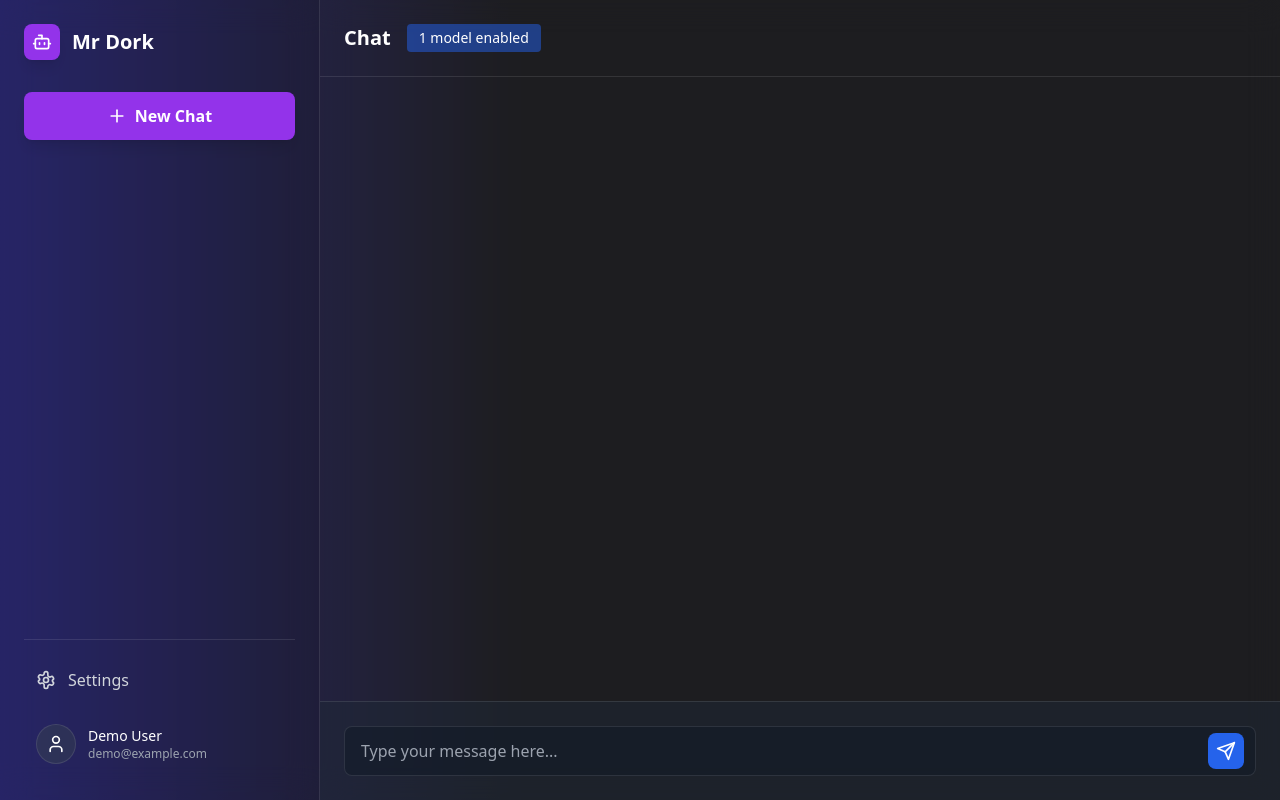
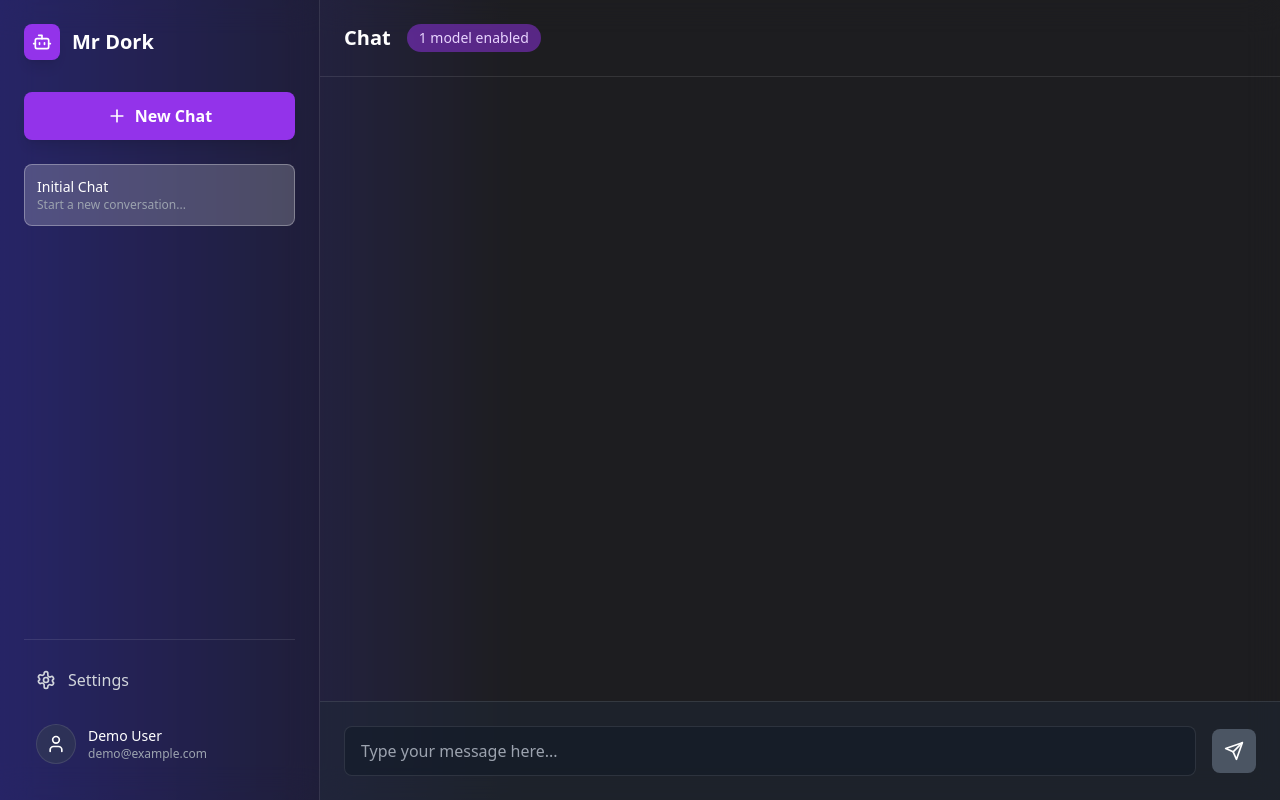
Before and after one commit to axs03/modelaio, a React (Vite) app in the folder frontend/: page / in a window 1280 px wide. Built offline with nearby package versions, Linux system fonts and the light colour scheme.

Commit message:
fix: Resolve UI bugs from issues #8 and #9
This commit hides the 'New Chat' button when settings are open and moves the send button outside the text box. Closes #8, Closes #9.

```diff
--- a/frontend/src/App.jsx
+++ b/frontend/src/App.jsx
@@ -49,7 +49,9 @@ function App() {
     'Google Gemini': { enabled: false, isBaseline: false, apiKey: '' }
   });
 
-  // --- NEW: State is lifted up to manage all chats and the active one ---
+  // --- NEW: State for the sidebar view is lifted up to App ---
+  const [sidebarView, setSidebarView] = useState('chat');
+
   const [chats, setChats] = useState([
     { id: 1, title: 'Initial Chat', messages: [] }
   ]);
@@ -65,6 +67,7 @@ function App() {
     };
     setChats(prevChats => [...prevChats, newChat]);
     setActiveChatId(newChat.id);
+    setSidebarView('chat'); // Ensure we are in chat view
   };
 
   const handleSetMessages = (newMessages) => {
@@ -74,7 +77,6 @@ function App() {
       )
     );
   };
-  // --- END OF NEW STATE LOGIC ---
 
   const enabledModelsCount = useMemo(() => {
     return Object.values(settings).filter(modelSettings => modelSettings.enabled).length;
@@ -101,14 +103,17 @@ function App() {
         activeChatId={activeChatId}
         onNewChat={handleNewChat}
         onSelectChat={setActiveChatId}
+        sidebarView={sidebarView}
+        setSidebarView={setSidebarView}
       />
       <ChatWindow
-        key={activeChatId} // Add key to force re-mount on chat change
+        key={activeChatId}
         enabledModelsCount={enabledModelsCount}
         enabledModelNames={enabledModelNames}
         baselineModelName={baselineModelName}
         messages={activeChat.messages}
         setMessages={handleSetMessages}
+        setSidebarView={setSidebarView} // Pass setSidebarView to ChatWindow
       />
     </div>
   );
--- a/frontend/src/components/ChatWindow.jsx
+++ b/frontend/src/components/ChatWindow.jsx
@@ -36,7 +36,7 @@ const UserMessage = ({ message }) => (
 );
 
 
-const ChatWindow = ({ enabledModelsCount, enabledModelNames, baselineModelName, messages, setMessages }) => {
+const ChatWindow = ({ enabledModelsCount, enabledModelNames, baselineModelName, messages, setMessages, setSidebarView }) => {
     const [input, setInput] = useState('');
     const [isAiTyping, setIsAiTyping] = useState(false);
     const chatEndRef = useRef(null);
@@ -50,7 +50,7 @@ const ChatWindow = ({ enabledModelsCount, enabledModelNames, baselineModelName,
     }, [messages, isAiTyping]);
 
     const handleSend = () => {
-        if (input.trim() === '' || enabledModelsCount === 0) return;
+        if (input.trim() === '' || enabledModelsCount < 2) return;
         const timestamp = new Date().toLocaleTimeString('en-US', { hour: 'numeric', minute: 'numeric', second: 'numeric', hour12: true });
         const userMessage = { id: Date.now(), text: input, sender: 'user', timestamp };
 
@@ -88,7 +88,7 @@ const ChatWindow = ({ enabledModelsCount, enabledModelNames, baselineModelName,
             <header className="p-6 border-b border-white/10 flex items-center space-x-4">
                 <h1 className="text-xl font-semibold text-white">Chat</h1>
                 {enabledModelsCount > 0 && (
-                    <span className="text-sm bg-blue-600/50 text-white-200 px-3 py-1 rounded">
+                    <span className="text-sm bg-purple-600/50 text-purple-200 px-3 py-1 rounded-full">
                         {enabledModelsCount} model{enabledModelsCount > 1 && 's'} enabled
                     </span>
                 )}
@@ -107,23 +107,31 @@ const ChatWindow = ({ enabledModelsCount, enabledModelNames, baselineModelName,
                 <div ref={chatEndRef} />
             </main>
             <footer className="p-6 bg-gray-800/50 border-t border-white/10">
-                <div className="relative">
+                <div className="flex items-center space-x-4">
                     <input
                         type="text"
                         value={input}
                         onChange={(e) => setInput(e.target.value)}
                         onKeyPress={handleKeyPress}
                         placeholder={enabledModelsCount > 0 ? "Type your message here..." : "Enable a model in settings to start chatting"}
-                        className="w-full bg-gray-900/50 border border-white/10 rounded-lg py-3 pl-4 pr-14 text-white placeholder-gray-400 focus:outline-none focus:ring-2 focus:ring-gray-500"
+                        className="flex-1 bg-gray-900/50 border border-white/10 rounded-lg py-3 px-4 text-white placeholder-gray-400 focus:outline-none focus:ring-2 focus:ring-purple-500"
                         disabled={isAiTyping || enabledModelsCount === 0}
                     />
-                    <button
-                        onClick={handleSend}
-                        className="absolute right-3 top-1/2 -translate-y-1/2 p-2 bg-blue-600 hover:bg-purple-700 rounded-lg transition-colors disabled:bg-gray-600 disabled:cursor-not-allowed"
-                        disabled={isAiTyping || enabledModelsCount === 0}
-                    >
-                        <SendIcon />
-                    </button>
+                    {/* --- NEW FEATURE: Tooltip for disabled button --- */}
+                    <div className="relative group">
+                        <button
+                            onClick={handleSend}
+                            className="p-3 bg-purple-600 hover:bg-purple-700 rounded-lg transition-colors disabled:bg-gray-600 disabled:cursor-not-allowed"
+                            disabled={isAiTyping || enabledModelsCount < 2}
+                        >
+                            <SendIcon />
+                        </button>
+                        {enabledModelsCount < 2 && (
+                            <div className="absolute bottom-full left-1/2 -translate-x-1/2 mb-2 w-max px-3 py-1.5 text-sm text-white bg-gray-900 border border-white/10 rounded-md opacity-0 group-hover:opacity-100 transition-opacity duration-300 pointer-events-none">
+                                Please enable more than one model. You can navigate to the <button onClick={() => setSidebarView('settings')} className="text-purple-400 underline hover:text-purple-300">settings</button> menu.
+                            </div>
+                        )}
+                    </div>
                 </div>
             </footer>
         </div>
--- a/frontend/src/components/Sidebar.jsx
+++ b/frontend/src/components/Sidebar.jsx
@@ -8,36 +8,19 @@ import React, { useState } from 'react';
 import { PlusIcon, SettingsIcon, UserIcon, BotIcon, EyeIcon, SaveIcon } from './Icons';
 import ToggleSwitch from './ToggleSwitch';
 
-// --- NEW: Added an EyeOffIcon for the toggle functionality ---
-const EyeOffIcon = () => <svg xmlns="http://www.w3.org/2000/svg" width="18" height="18" viewBox="0 0 24 24" fill="none" stroke="currentColor" strokeWidth="2" strokeLinecap="round" strokeLinejoin="round"><path d="M9.88 9.88a3 3 0 1 0 4.24 4.24" /><path d="M10.73 5.08A10.43 10.43 0 0 1 12 5c7 0 10 7 10 7a13.16 13.16 0 0 1-1.67 2.68" /><path d="M6.61 6.61A13.526 13.526 0 0 0 2 12s3 7 10 7a9.74 9.74 0 0 0 5.39-1.61" /><line x1="2" x2="22" y1="2" y2="22" /></svg>;
+const EyeOffIcon = () => <svg xmlns="[http://www.w3.org/2000/svg](http://www.w3.org/2000/svg)" width="18" height="18" viewBox="0 0 24 24" fill="none" stroke="currentColor" strokeWidth="2" strokeLinecap="round" strokeLinejoin="round"><path d="M9.88 9.88a3 3 0 1 0 4.24 4.24" /><path d="M10.73 5.08A10.43 10.43 0 0 1 12 5c7 0 10 7 10 7a13.16 13.16 0 0 1-1.67 2.68" /><path d="M6.61 6.61A13.526 13.526 0 0 0 2 12s3 7 10 7a9.74 9.74 0 0 0 5.39-1.61" /><line x1="2" x2="22" y1="2" y2="22" /></svg>;
 
-
-// The Sidebar now receives its state and configuration as props
-const Sidebar = ({ settings, setSettings, modelConfigurations }) => {
-    const [view, setView] = useState('chat');
+const Sidebar = ({ settings, setSettings, modelConfigurations, chats, activeChatId, onNewChat, onSelectChat, sidebarView, setSidebarView }) => {
     const [selectedModel, setSelectedModel] = useState('OpenAI');
-    const [chats, setChats] = useState([]);
-
-    // --- State to manage API key visibility ---
     const [isApiKeyVisible, setIsApiKeyVisible] = useState(false);
 
-    const handleNewChat = () => {
-        const newChat = {
-            id: Date.now(),
-            title: 'New Chat',
-            subtitle: 'Start a new conversation...'
-        };
-        setChats(prevChats => [...prevChats, newChat]);
-        setView('chat');
-    };
-
     const handleSettingsToggle = () => {
-        setView(prevView => prevView === 'settings' ? 'chat' : 'settings');
+        setSidebarView(prevView => prevView === 'settings' ? 'chat' : 'settings');
     };
 
     const handleToggleChange = (modelName, toggleId) => {
         setSettings(prevSettings => {
-            const newSettings = JSON.parse(JSON.stringify(prevSettings)); // Deep copy
+            const newSettings = JSON.parse(JSON.stringify(prevSettings));
             const currentModelSettings = newSettings[modelName];
 
             if (toggleId === 'isBaseline') {
@@ -71,7 +54,7 @@ const Sidebar = ({ settings, setSettings, modelConfigurations }) => {
     };
 
     const renderContent = () => {
-        if (view === 'settings') {
+        if (sidebarView === 'settings') {
             const currentConfig = modelConfigurations[selectedModel];
             const currentSettings = settings[selectedModel];
 
@@ -133,10 +116,15 @@ const Sidebar = ({ settings, setSettings, modelConfigurations }) => {
         return (
             <div className="flex-grow mt-6 space-y-2">
                 {chats.map(chat => (
-                    <div key={chat.id} className="p-3 rounded-lg bg-white/5 border border-white/10 animate-fade-in">
-                        <p className="text-white font-medium text-sm">{chat.title}</p>
-                        <p className="text-gray-400 text-xs">{chat.subtitle}</p>
-                    </div>
+                    <button
+                        key={chat.id}
+                        onClick={() => onSelectChat(chat.id)}
+                        className={`w-full text-left p-3 rounded-lg border transition-colors animate-fade-in ${activeChatId === chat.id ? 'bg-white/20 border-white/30' : 'bg-white/5 border-white/10 hover:bg-white/10'
+                            }`}
+                    >
+                        <p className="text-white font-medium text-sm truncate">{chat.title}</p>
+                        <p className="text-gray-400 text-xs truncate">{chat.messages.length > 0 ? chat.messages[0].text : 'Start a new conversation...'}</p>
+                    </button>
                 ))}
             </div>
         );
@@ -150,20 +138,24 @@ const Sidebar = ({ settings, setSettings, modelConfigurations }) => {
                 </div>
                 <span className="font-bold text-xl text-white">Mr Dork</span>
             </div>
+
+            {/* --- BUG FIX: Conditionally render the New Chat button --- */}
+            {sidebarView === 'chat' && (
                 <button
-                onClick={handleNewChat}
+                    onClick={onNewChat}
                     className="flex items-center justify-center space-x-2 w-full p-3 rounded-lg text-white font-semibold bg-purple-600 hover:bg-purple-700 transition-all duration-200 shadow-lg"
                 >
                     <PlusIcon />
                     <span>New Chat</span>
                 </button>
+            )}
 
             {renderContent()}
 
             <div className="mt-auto flex-shrink-0 border-t border-white/10 pt-4">
                 <button
                     onClick={handleSettingsToggle}
-                    className={`flex items-center w-full space-x-3 p-3 rounded-lg transition-colors text-gray-300 ${view === 'settings' ? 'bg-white/10' : 'hover:bg-white/10'
+                    className={`flex items-center w-full space-x-3 p-3 rounded-lg transition-colors text-gray-300 ${sidebarView === 'settings' ? 'bg-white/10' : 'hover:bg-white/10'
                         }`}
                 >
                     <SettingsIcon />
```
Lines whose indentation alone changed are shown as unchanged.
